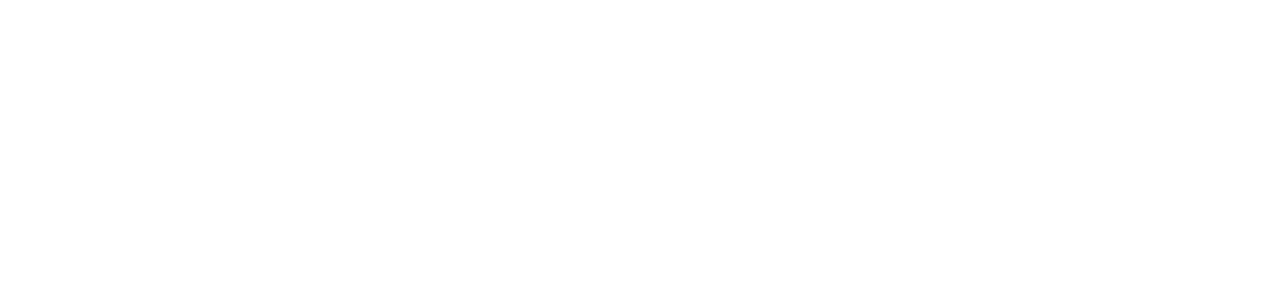
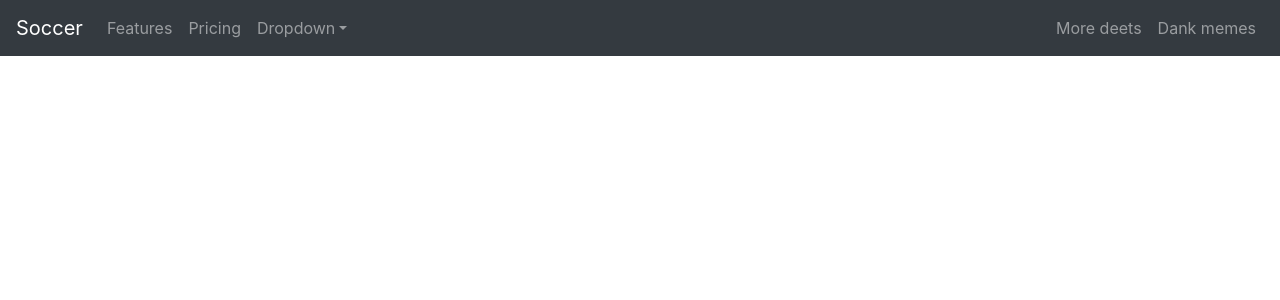
Before and after one commit to shotYazaki/portforio1, a React (Create React App) app: page / in a window 1280 px wide. Shown: the top 300 px of the page. Built offline with nearby package versions, Linux system fonts and the light colour scheme.

Commit message:
Add Header by React-bootstrap Fixes #3

```diff
--- a/src/App.js
+++ b/src/App.js
@@ -1,12 +1,15 @@
 import React from 'react';
+import'./App.css';
+import 'bootstrap/dist/css/bootstrap.min.css';
 import Home from './component/Home';
-
+import Header from './component/Header';
 
 import './App.css';
 
 function App () {
     return(
       <div className='App'>
+        <Header />
         <Home />
       </div>
     );
--- a/src/component/Header.js
+++ b/src/component/Header.js
@@ -1,8 +1,32 @@
-import React from 'react'
+import React from 'react';
+import { Navbar, Nav, NavDropdown }from 'react-bootstrap';
 
-
-class Header extends React.Component {
-
+function Header()  {
+    return(
+        <Navbar collapseOnSelect expand="lg" bg="dark" variant="dark">
+        <Navbar.Brand href="#home">Soccer</Navbar.Brand>
+         <Navbar.Toggle aria-controls="responsive-navbar-nav" />
+        <Navbar.Collapse id="responsive-navbar-nav">
+         <Nav className="mr-auto">
+         <Nav.Link href="#features">Features</Nav.Link>
+         <Nav.Link href="#pricing">Pricing</Nav.Link>
+         <NavDropdown title="Dropdown" id="collasible-nav-dropdown">
+            <NavDropdown.Item href="#action/3.1">Action</NavDropdown.Item>
+            <NavDropdown.Item href="#action/3.2">Another action</NavDropdown.Item>
+            <NavDropdown.Item href="#action/3.3">Something</NavDropdown.Item>
+            <NavDropdown.Divider />
+            <NavDropdown.Item href="#action/3.4">Separated link</NavDropdown.Item>
+           </NavDropdown>
+         </Nav>
+        <Nav>
+           <Nav.Link href="#deets">More deets</Nav.Link>
+           <Nav.Link eventKey={2} href="#memes">
+              Dank memes
+           </Nav.Link>
+         </Nav>
+         </Navbar.Collapse>
+        </Navbar>
+    );
 }
 
-export default Header
+export default Header;
```
Also changed, not shown: 1 other file (tests, documents, lock files or other folders).
